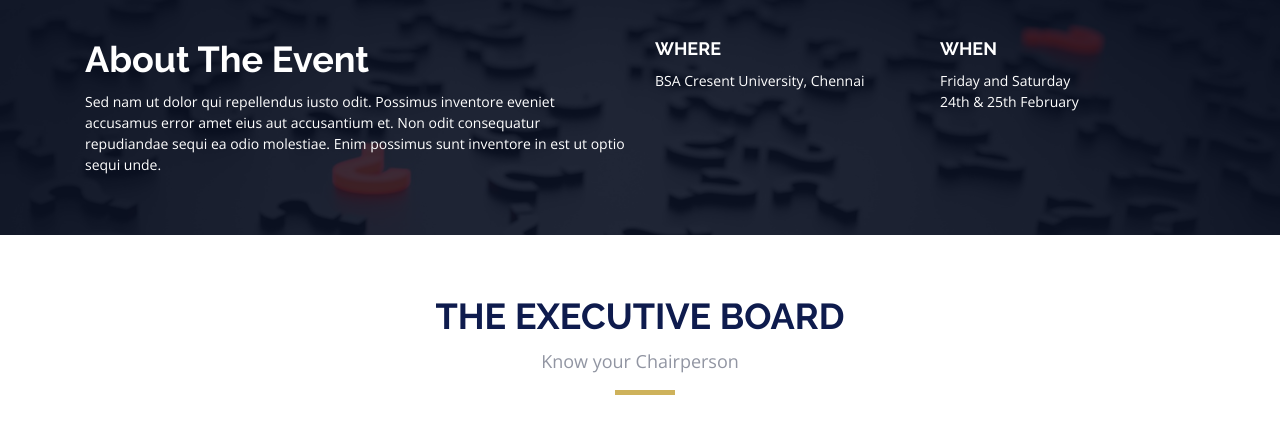
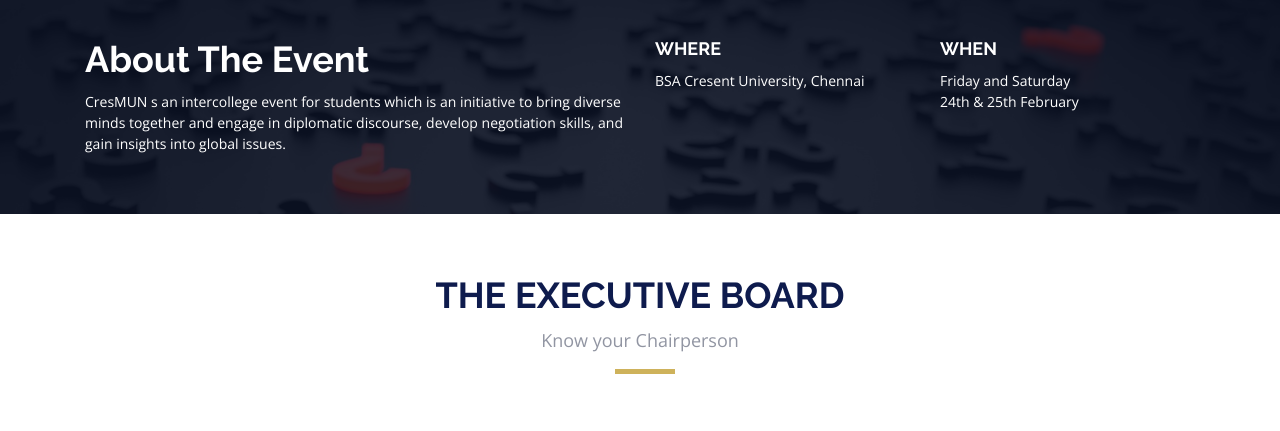
Before and after one commit to Noah-Cooper47/CRESMUN-website, a plain HTML site: page index.html in a window 1280 px wide. Shown: the part 822-1253 px from the top of the page. Drawn offline with nearby package versions, Linux system fonts and the light colour scheme; files whose address does not match are found by name.

Commit message:
new save

```diff
--- a/index.html
+++ b/index.html
@@ -27,12 +27,6 @@
   <!-- Main Stylesheet File -->
   <link href="css/style.css" rel="stylesheet">
 
-  <!-- =======================================================
-    Theme Name: TheEvent
-    Theme URL: https://bootstrapmade.com/theevent-conference-event-bootstrap-template/
-    Author: BootstrapMade.com
-    License: https://bootstrapmade.com/license/
-  ======================================================= -->
 </head>
 
 <body>
@@ -89,9 +83,7 @@
         <div class="row">
           <div class="col-lg-6">
             <h2>About The Event</h2>
-            <p>Sed nam ut dolor qui repellendus iusto odit. Possimus inventore eveniet accusamus error amet eius aut
-              accusantium et. Non odit consequatur repudiandae sequi ea odio molestiae. Enim possimus sunt inventore in
-              est ut optio sequi unde.</p>
+            <p>CresMUN s an intercollege event for students which is an initiative to bring diverse minds together and engage in diplomatic discourse, develop negotiation skills, and gain insights into global issues.</p>
           </div>
           <div class="col-lg-3">
             <h3>Where</h3>
```
